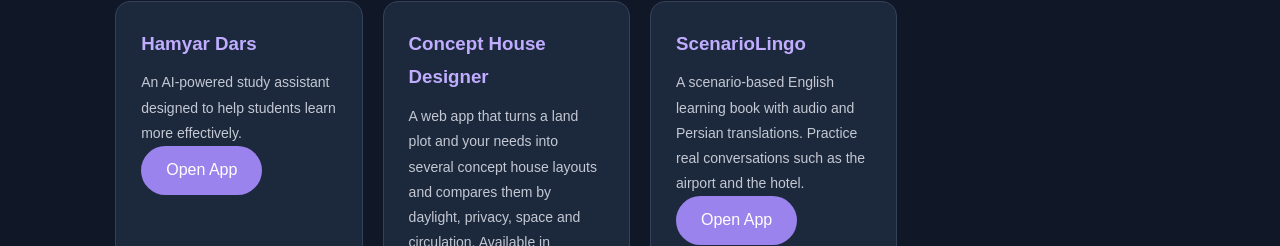
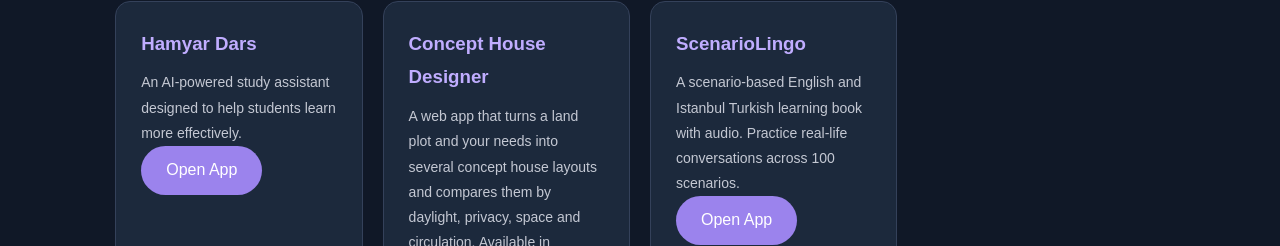
Before and after one commit to maryamshafaei/maryamshafaei.github.io, a plain HTML site: page index.html in a window 1280 px wide. Shown: the part 2018-2264 px from the top of the page. Drawn offline with Linux system fonts and the light colour scheme.

Commit message:
Update description for ScenarioLingo book

```diff
--- a/index.html
+++ b/index.html
@@ -268,7 +268,7 @@ footer {
     <div class="card">
     <h3>ScenarioLingo</h3>
     <p>
-        A scenario-based English learning book with audio and Persian translations. Practice real conversations such as the airport and the hotel.
+      A scenario-based English and Istanbul Turkish learning book with audio. Practice real-life conversations across 100 scenarios.
     </p>
     <a class="btn" href="scenario/">Open App</a>
     </div>
```
